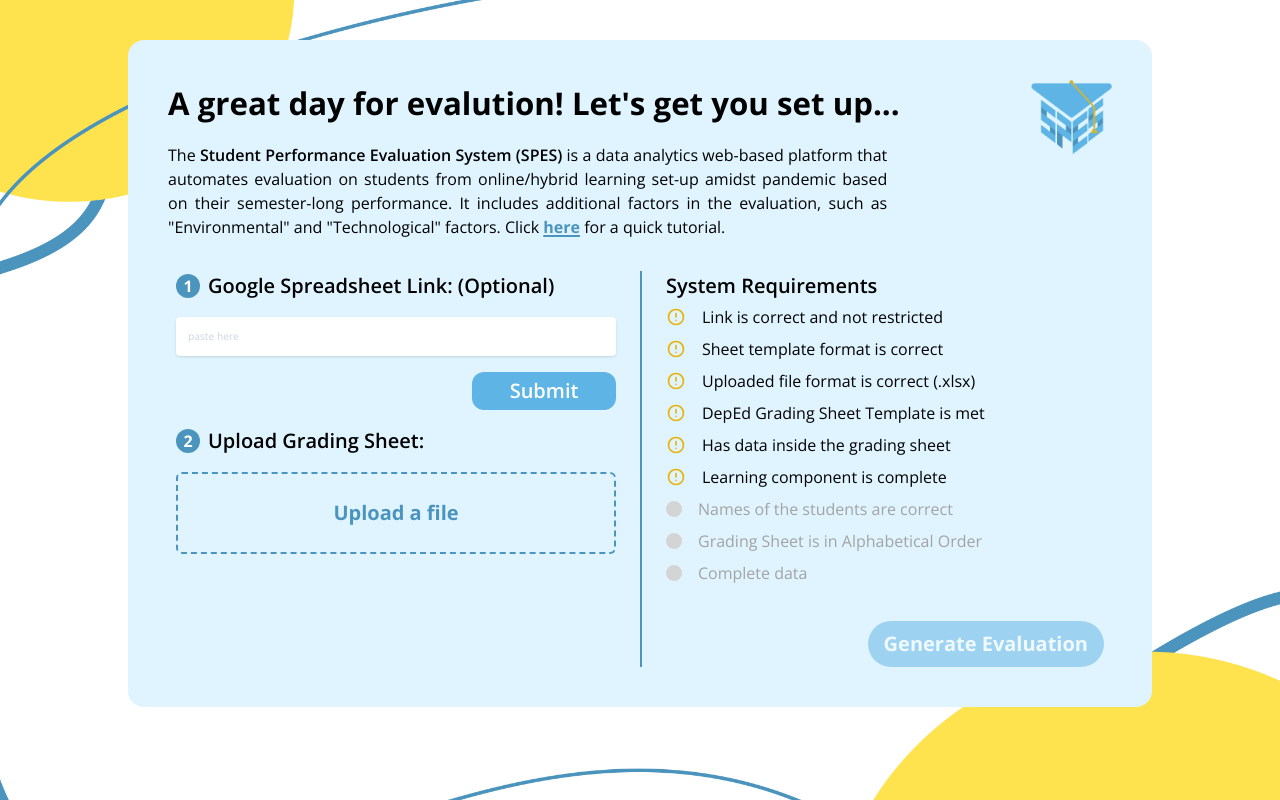
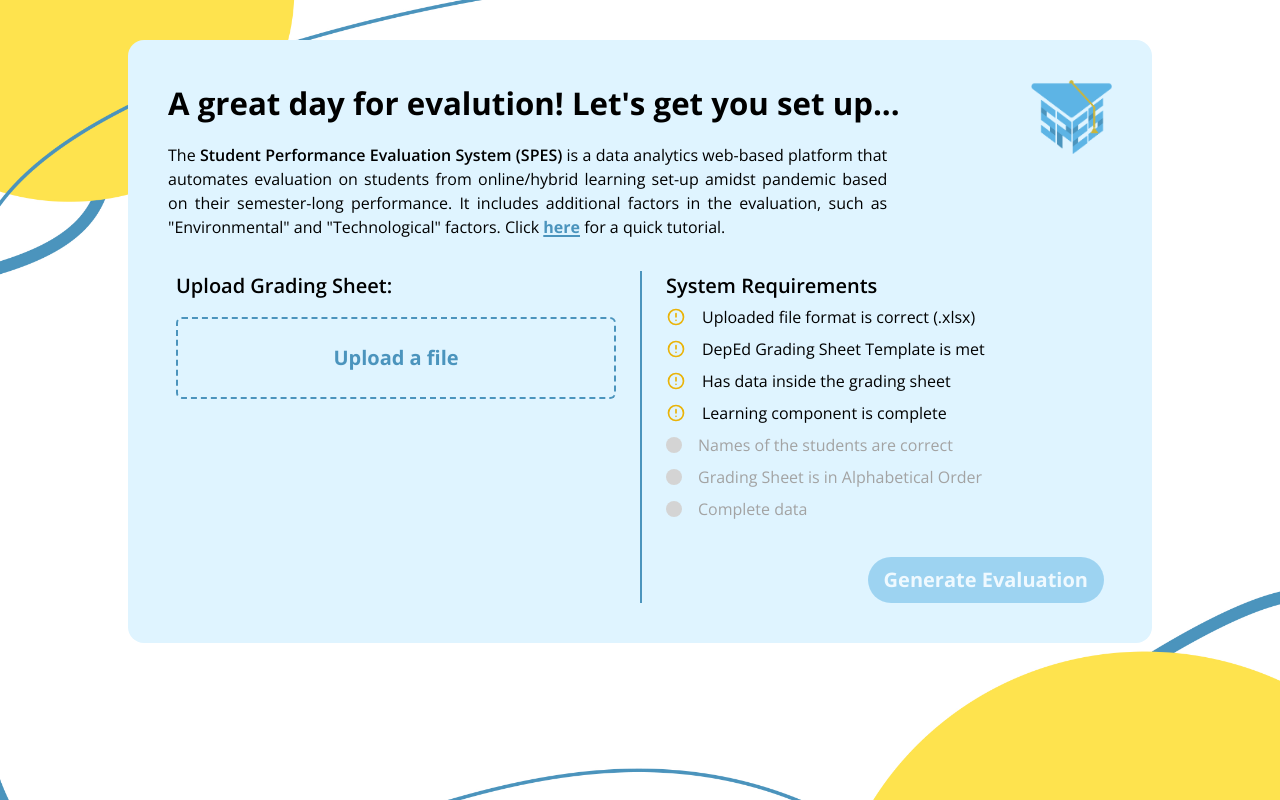
Before and after one commit to Polaf05/spes_capstone, a Next.js app: page /getting-started in a window 1280 px wide. Built offline with nearby package versions, Linux system fonts and the light colour scheme.

Commit message:
to fix: system requirement

```diff
--- a/pages/getting-started.tsx
+++ b/pages/getting-started.tsx
@@ -56,7 +56,7 @@ const gettingStarted = (user: any) => {
   const [error, setError] = useState<any>(null);
   const router = useRouter();
   const [hasData, setData] = useState<boolean>(false);
-  const [errors] = useState<number[]>([0, 0, 0, 0, 0, 0, -1, -1, -1]);
+  const [errors] = useState<number[]>([0, 0, 0, 0, -1, -1, -1]);
   // useEffect(() => {
   //   console.log(user);
   //   if (!user.user) {
@@ -523,8 +523,6 @@ const gettingStarted = (user: any) => {
     }
   };
   const checker_msg = [
-    "Link is correct and not restricted",
-    "Sheet template format is correct",
     "Uploaded file format is correct (.xlsx)",
     "DepEd Grading Sheet Template is met",
     "Has data inside the grading sheet",
@@ -583,7 +581,7 @@ const gettingStarted = (user: any) => {
               </div>
               <div className="px-2 grid grid-cols-2">
                 <div className="space-y-4">
-                  <div className="space-y-4 pr-6">
+                  {/* <div className="space-y-4 pr-6">
                     <div className="flex items-center gap-2">
                       <div className="bg-ocean-400 w-6 h-6 flex justify-center items-center rounded-full">
                         <h3 className="font-bold text-white">1</h3>
@@ -625,12 +623,12 @@ const gettingStarted = (user: any) => {
                         )}
                       </button>
                     </div>
-                  </div>
+                  </div> */}
                   <div className="space-y-4 pr-6">
                     <div className="flex items-center gap-2">
-                      <div className="bg-ocean-400 w-6 h-6 flex justify-center items-center rounded-full">
-                        <h3 className="font-bold text-white">2</h3>
-                      </div>
+                      {/* <div className="bg-ocean-400 w-6 h-6 flex justify-center items-center rounded-full">
+                        <h3 className="font-bold text-white"></h3>
+                      </div> */}
                       <h3 className="font-semibold text-lg">
                         Upload Grading Sheet:{" "}
                         <span className="underline font-light">{fileName}</span>
@@ -691,7 +689,7 @@ const gettingStarted = (user: any) => {
                         )}
                         <h5
                           className={classNames(
-                            idx > 5 ? "text-neutral-400" : ""
+                            idx > 3 ? "text-neutral-400" : ""
                           )}
                         >
                           {msg}
```
